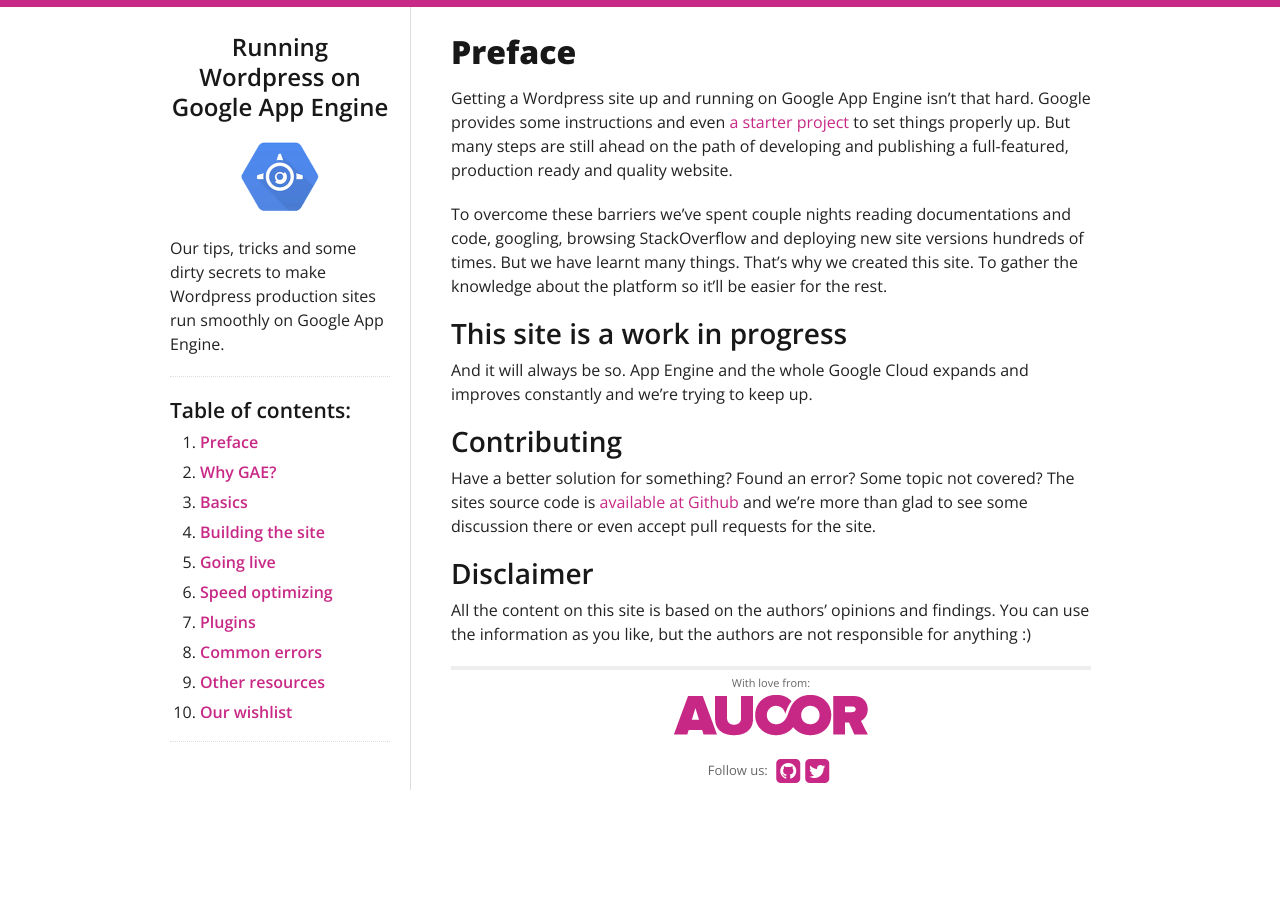
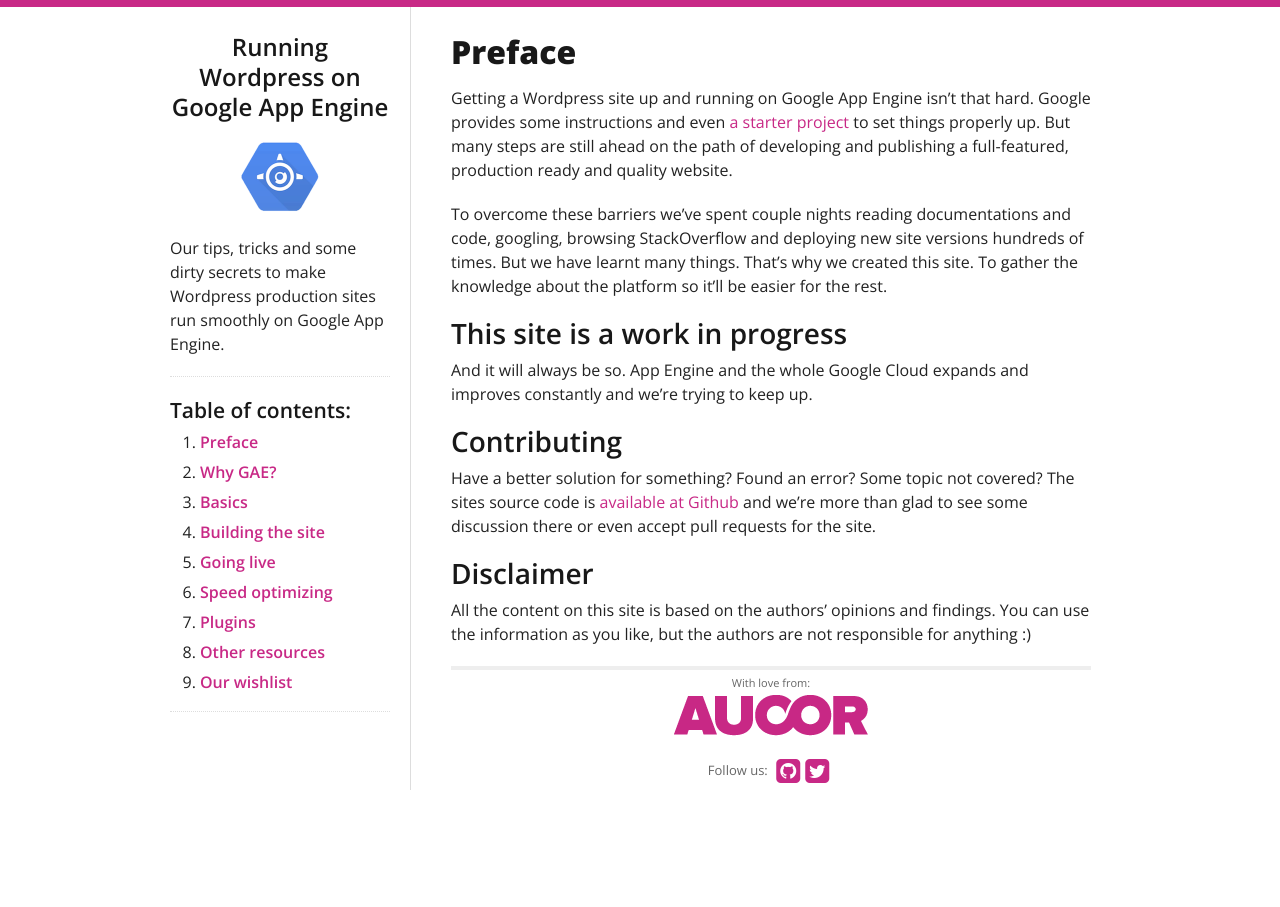
Before and after one commit to aucor/wordpress-on-gae, a Jekyll site: the page built from index.md, in a window 1280 px wide. Built offline with Jekyll 4.4.1, drawn with Linux system fonts in a browser that asks for light colours; nearby versions of some CDN libraries.

Commit message:
Let's hide this for a while

```diff
--- a/_includes/sidebar.md
+++ b/_includes/sidebar.md
@@ -13,7 +13,6 @@ Our tips, tricks and some dirty secrets to make Wordpress production sites run s
 3. [Going live](/wordpress-on-gae/going-live.html)
 4. [Speed optimizing](/wordpress-on-gae/speed-optimization.html)
 5. [Plugins](/wordpress-on-gae/plugins.html)
-6. [Common errors](/wordpress-on-gae/common-errors.html)
 7. [Other resources](/wordpress-on-gae/other-resources.html)
 8. [Our wishlist](/wordpress-on-gae/our-wishlist.html)
 
```
